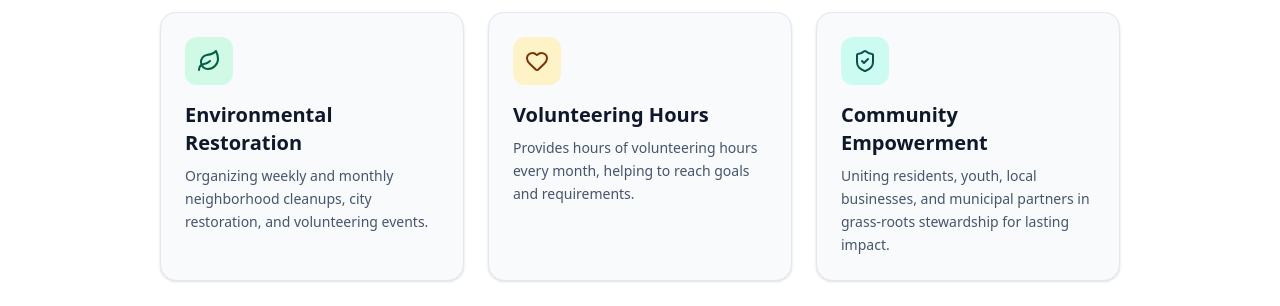
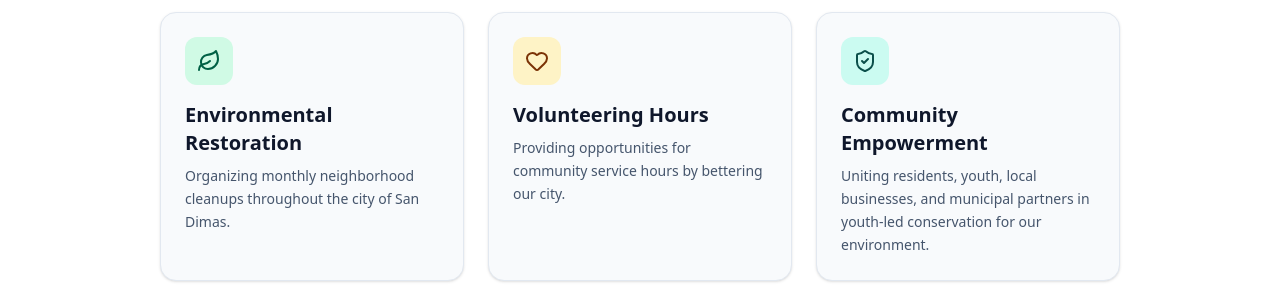
Before and after one commit to G-Stylo/TrashWranglersWebste, a React (Vite) app: page / in a window 1280 px wide. Shown: the part 1280-1586 px from the top of the page. Built offline with nearby package versions, Linux system fonts and the light colour scheme.

Commit message:
Update OurMission.tsx

```diff
--- a/src/components/OurMission.tsx
+++ b/src/components/OurMission.tsx
@@ -31,7 +31,7 @@ export const OurMission: React.FC = () => {
             </div>
             <h3 className="text-xl font-bold text-slate-900 mb-2">Environmental Restoration</h3>
             <p className="text-sm text-slate-600 leading-relaxed">
-              Organizing weekly and monthly neighborhood cleanups, city restoration, and volunteering events.
+              Organizing monthly neighborhood cleanups throughout the city of San Dimas.
             </p>
           </div>
 
@@ -41,7 +41,7 @@ export const OurMission: React.FC = () => {
             </div>
             <h3 className="text-xl font-bold text-slate-900 mb-2">Volunteering Hours</h3>
             <p className="text-sm text-slate-600 leading-relaxed">
-              Provides hours of volunteering hours every month, helping to reach goals and requirements.
+              Providing opportunities for community service hours by bettering our city.
             </p>
           </div>
 
@@ -51,7 +51,7 @@ export const OurMission: React.FC = () => {
             </div>
             <h3 className="text-xl font-bold text-slate-900 mb-2">Community Empowerment</h3>
             <p className="text-sm text-slate-600 leading-relaxed">
-              Uniting residents, youth, local businesses, and municipal partners in grass-roots stewardship for lasting impact.
+              Uniting residents, youth, local businesses, and municipal partners in youth-led conservation for our environment.
             </p>
           </div>
 
```
